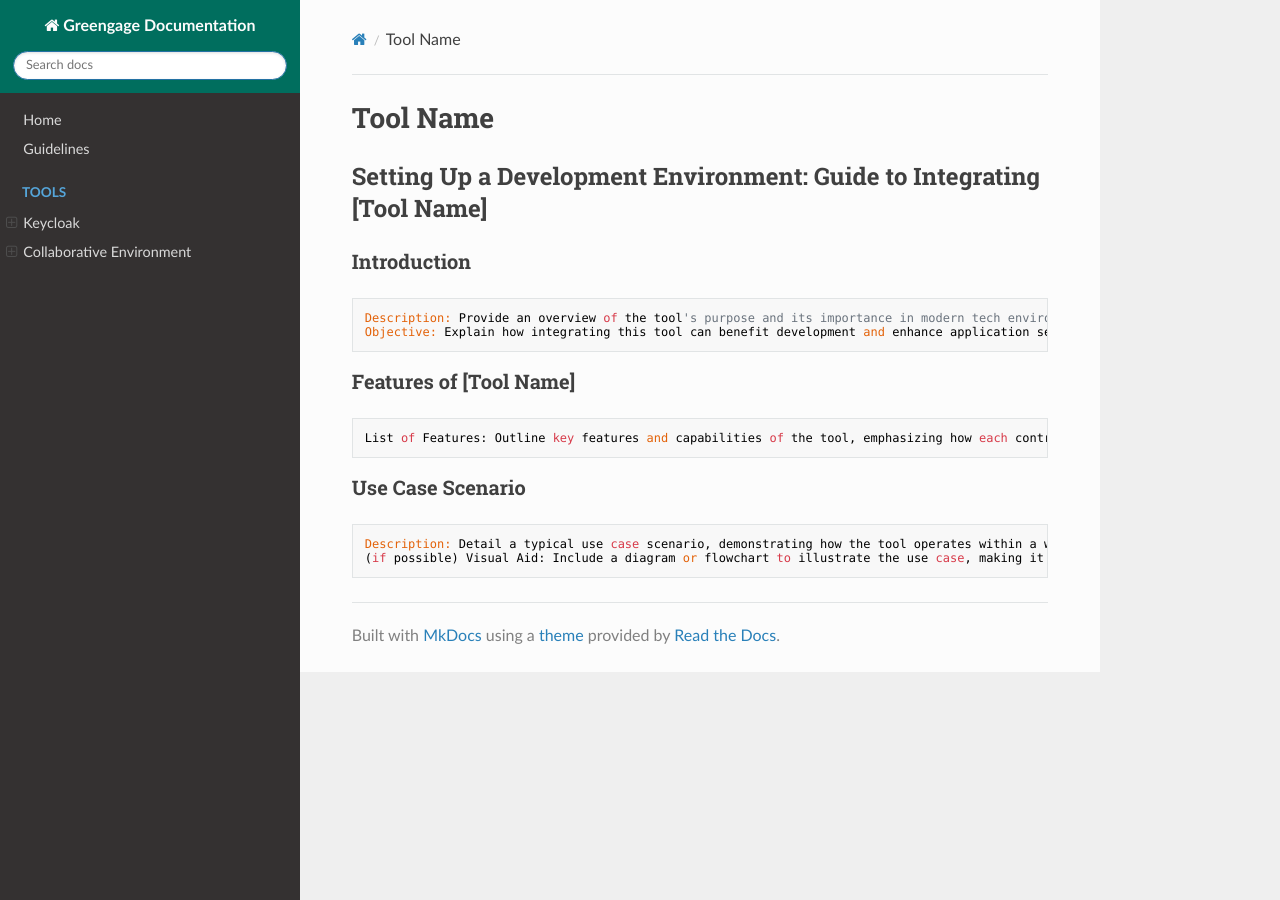
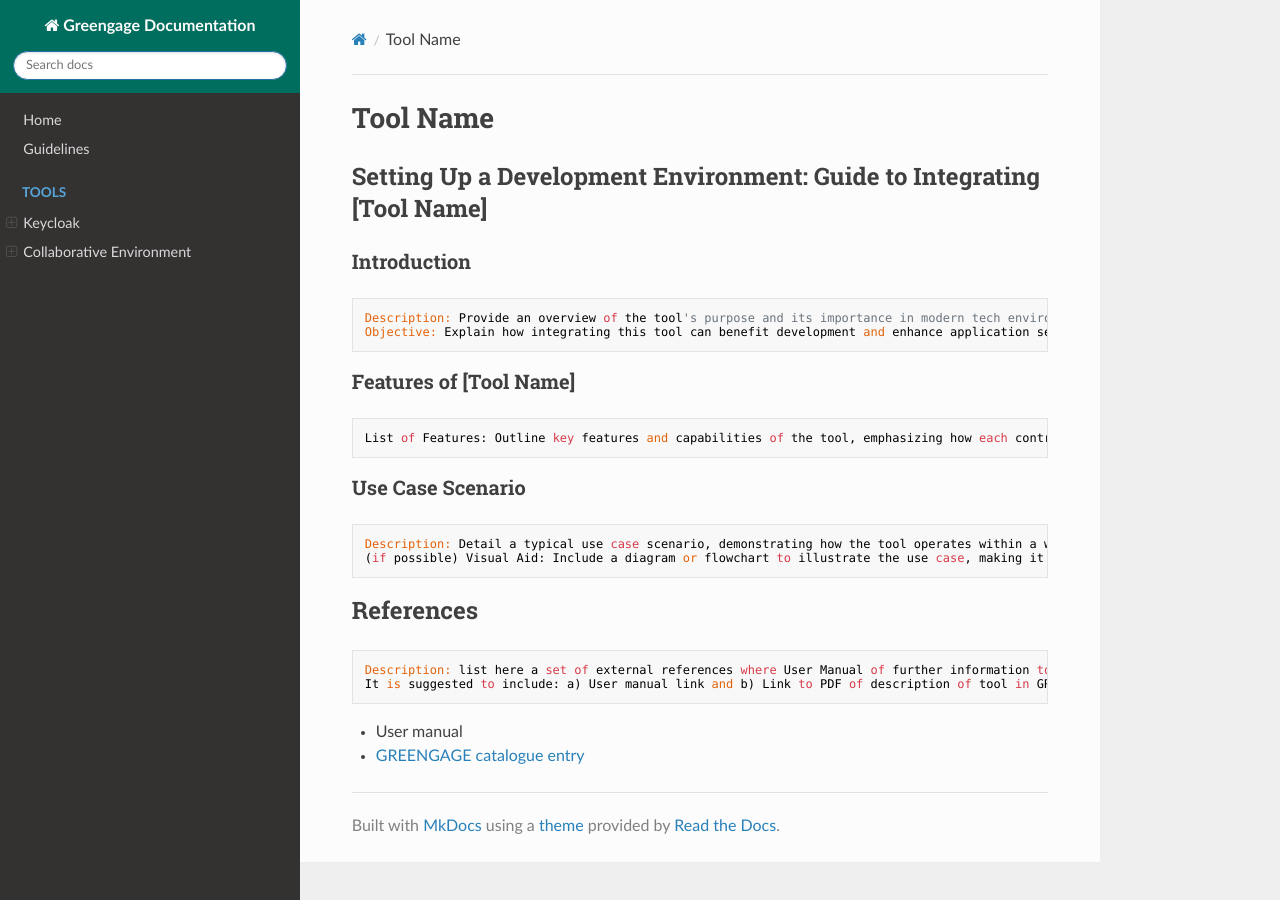
Before and after one commit to Greengage-project/Documentation, an MkDocs documentation site: the page built from docs/tools/TOOLNAME_template/index.md, in a window 1280 px wide. Built offline with MkDocs 1.6.1, drawn with Linux system fonts in a browser that asks for light colours; nearby versions of some CDN libraries.

Commit message:
Update index.md
Updated the template of documentation so that references for further info to User Manual and Catalogue are also included

```diff
--- a/docs/tools/TOOLNAME_template/index.md
+++ b/docs/tools/TOOLNAME_template/index.md
@@ -13,3 +13,10 @@
 
     Description: Detail a typical use case scenario, demonstrating how the tool operates within a workflow or system.
     (if possible) Visual Aid: Include a diagram or flowchart to illustrate the use case, making it easier to understand the tool's application in a real-world scenario.
+
+## References
+    Description: list here a set of external references where User Manual of further information to tool is provide.
+    It is suggested to include: a) User manual link and b) Link to PDF of description of tool in GREENGAGE catalogue
+
+- User manual
+- [GREENGAGE catalogue entry](https://aitonline.sharepoint.com/:f:/r/sites/HEUGREENGAGE337/Shared%20Documents/WP4%20CO%20enabling%20infrastructure%20and%20interoperable/D4.1%20GREEN%20Engine%20and%20manuals/catalogue?csf=1&web=1&e=tA14VT)
```
